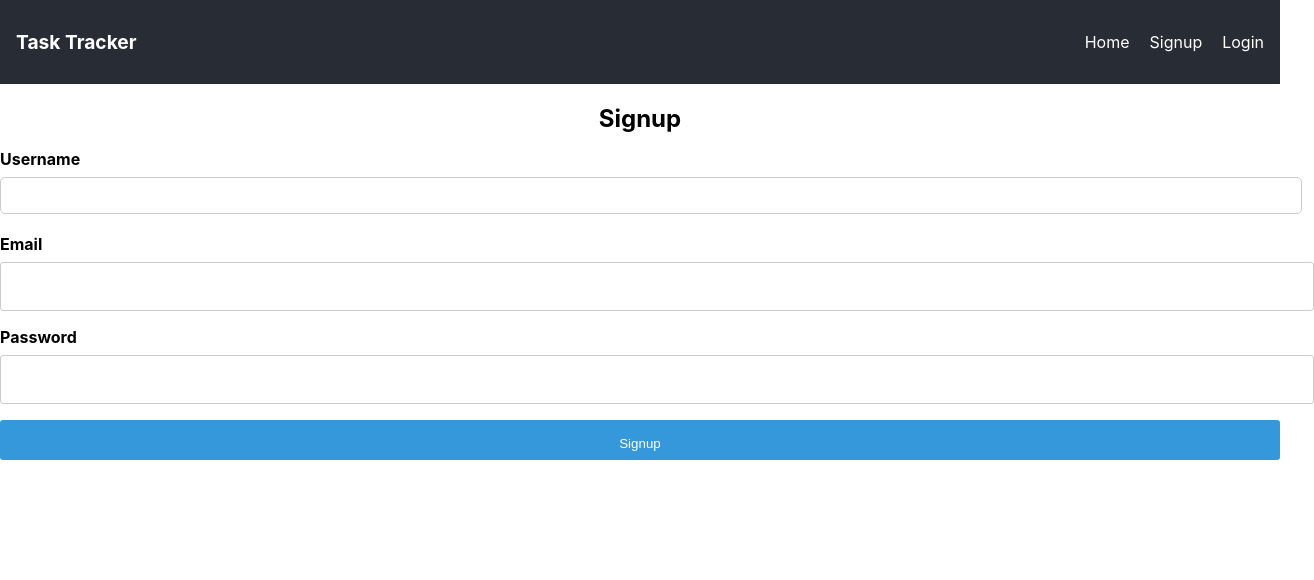
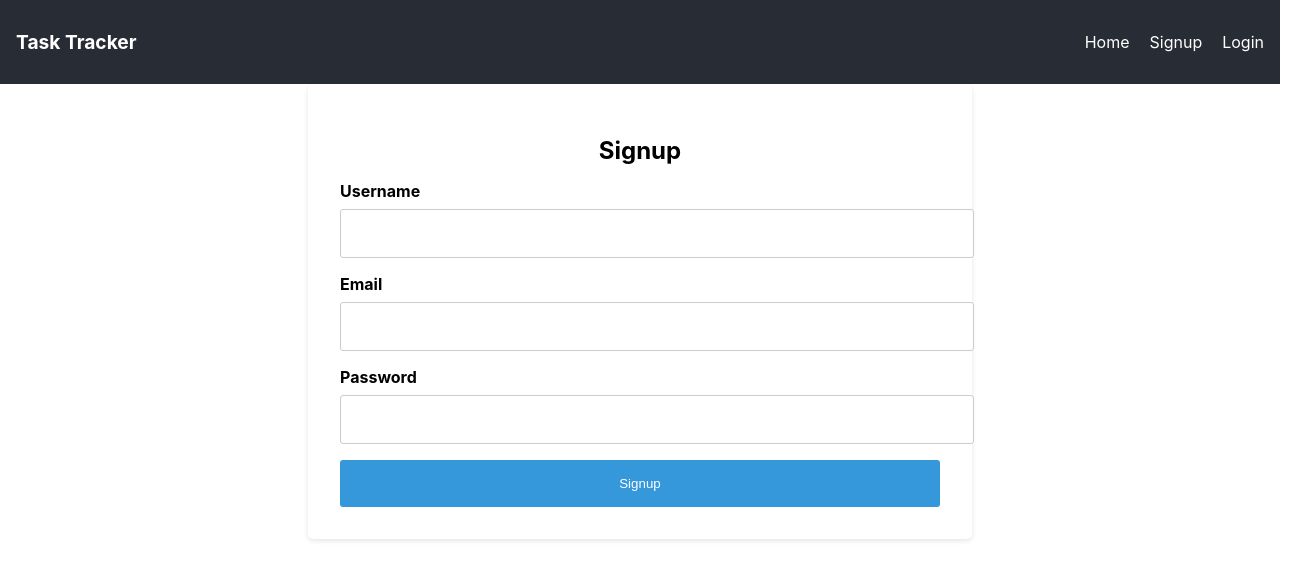
Before and after one commit to coder-mahi/SCOE_CSE_Sem_3, a React (Create React App) app in the folder CEP/task-tracker/: page /signup in a window 1280 px wide. Shown: the top 580 px of the page, 1314 px wide, since content can reach past the window. Built offline with nearby package versions, Linux system fonts and the light colour scheme.

Commit message:
css editing

```diff
--- a/CEP/task-tracker/src/components/Login.js
+++ b/CEP/task-tracker/src/components/Login.js
@@ -47,7 +47,7 @@ const Login = ({ onLogin }) => { // Accept onLogin as a prop
   };
 
   return (
-    <div>
+    <div className="login-container">
       <h2>Login</h2>
       <form onSubmit={handleSubmit}>
         <div>
--- a/CEP/task-tracker/src/components/Signup.js
+++ b/CEP/task-tracker/src/components/Signup.js
@@ -44,7 +44,7 @@ const Signup = () => {
   };
 
   return (
-    <div>
+    <div className="signup-container">
       <h2>Signup</h2>
       <form onSubmit={handleSubmit}>
   <div>
--- a/CEP/task-tracker/src/css/Login.css
+++ b/CEP/task-tracker/src/css/Login.css
@@ -7,7 +7,8 @@
   border-radius: 5px;
   box-shadow: 0 2px 5px rgba(0, 0, 0, 0.1);
   margin: 0 auto;
-  max-width: 300px; /* Adjust width as needed */
+  max-width: 600px; /* Adjust width as needed */
+
 }
 
 /* Styles for the heading */
--- a/CEP/task-tracker/src/css/Signup.css
+++ b/CEP/task-tracker/src/css/Signup.css
@@ -1,59 +1,59 @@
-/* Center the entire component */
-.signup {
-  max-width: 400px;
-  margin: 40px auto;
-  padding: 20px;
-  background-color: #f9f9f9;
-  border: 1px solid #ccc;
-  box-shadow: 0 0 10px rgba(0, 0, 0, 0.1);
-  border-radius: 10px;
-  text-align: center;
-  display: grid; /* Add grid layout */
-  grid-template-columns: 1fr 1fr 1fr; /* Define three columns */
+/* Signup.css */
+
+.signup-container {
+  display: flex;
+  flex-direction: column;
+  align-items: center;
+  padding: 2rem;
+  border-radius: 5px;
+  box-shadow: 0 2px 5px rgba(0, 0, 0, 0.1);
+  margin: 0 auto;
+  max-width: 600px; /* Adjust width as needed */
+
 }
 
-/* Style the form elements */
-label {
-  display: block;
-  margin-bottom: 10px;
-  grid-column: 2; /* Place labels in 2nd column */
+.signup h2 {
+  text-align: center;
+  margin-bottom: 20px;
+  color: #007bff;
+}
+input[type="text"]{
+  padding: 1rem;
+  border: 1px solid #ccc;
+  border-radius: 3px;
+  margin-bottom: 1rem;
+  width: 100%;
+}
+.signup form {
+  display: flex;
+  flex-direction: column;
+  align-items: center; /* Align fields horizontally */
+  width: 100%; /* Ensure form takes full width */
 }
 
-input[type="text"], input[type="email"], input[type="password"] {
-  width: 100%;
-  height: 15px;
-  margin-bottom: 20px;
-  padding: 10px;
-  border: 1px solid #ccc;
-  border-radius: 5px;
-  grid-column: 2; /* Place inputs in 2nd column */
+.signup label {
+  margin-bottom: 5px;
+  font-weight: bold;
 }
 
-button[type="submit"] {
+.signup input {
+  padding: 1rem;
+  border: 1px solid #ccc;
+  border-radius: 3px;
+  margin-bottom: 1rem;
   width: 100%;
-  height: 40px;
-  background-color: #4CAF50;
-  color: #fff;
-  padding: 10px;
+}
+
+.signup button {
+  background-color: #007bff;
+  color: white;
   border: none;
   border-radius: 5px;
+  padding: 10px;
   cursor: pointer;
-  grid-column: 2; /* Place button in 2nd column */
+  transition: background 0.3s;
 }
 
-button[type="submit"]:hover {
-  background-color: #3e8e41;
+.signup button:hover {
+  background-color: #0056b3; /* Darker blue */
 }
-
-/* Style the error and success messages */
-.error-message {
-  color: red;
-  margin-bottom: 20px;
-  grid-column: 2; /* Place error message in 2nd column */
-}
-
-.success-message {
-  color: green;
-  margin-bottom: 20px;
-  grid-column: 2; /* Place success message in 2nd column */
-}
```
